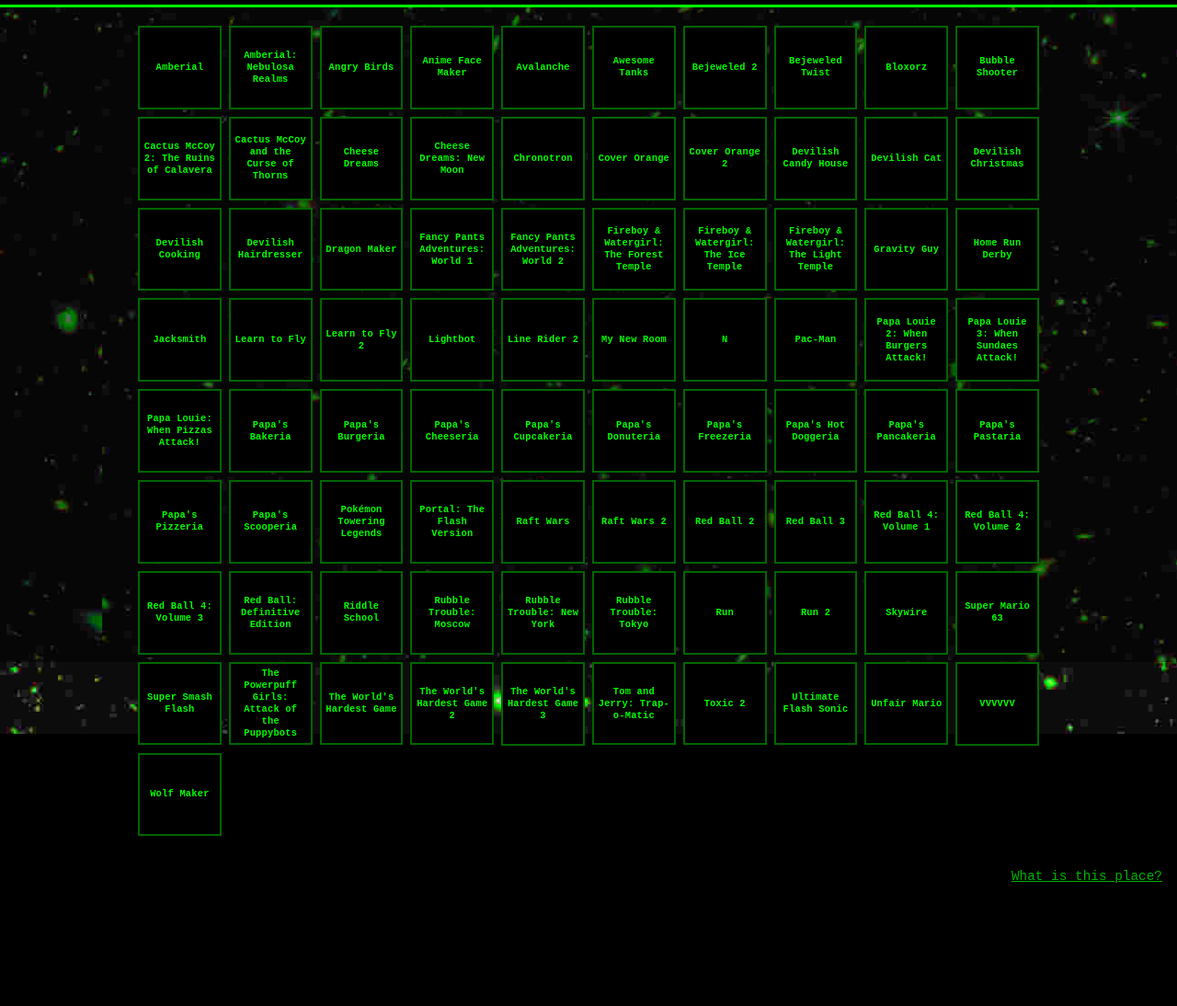
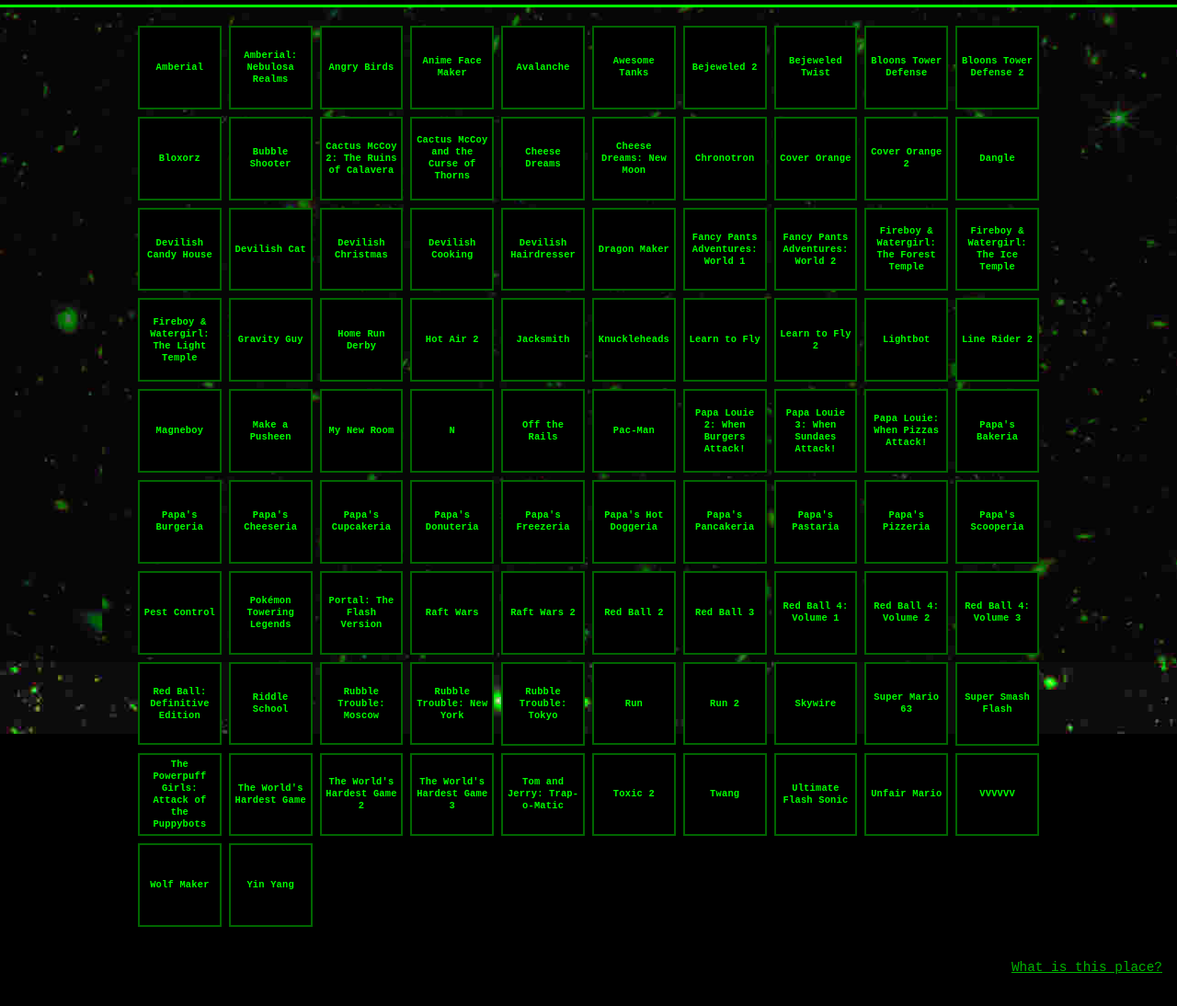
Before and after one commit to dponce-edu/johnPStinkyHQ, a plain HTML site: page index.html in a window 1280 px wide. Shown: the part 80-1174 px from the top of the page at 92% size. Before the commit the page ends 1093 px from the top, so only its background shows below. Drawn offline with Linux system fonts and the light colour scheme; no server answers; files whose address does not match are found by name.

Commit message:
Add Bloons TD 1-2, Make a Pusheen, Nitrome games, Off the Rails, Pest Control
Multi-file Nitrome games live in their own folders; Ruffle's base is now
set to the game's folder so their relative level loads resolve.

Co-Authored-By: Claude Opus 5.5 <noreply@anthropic.com>

```diff
--- a/games.js
+++ b/games.js
@@ -39,6 +39,11 @@
 //          line) or disable a game for every student.
 //
 // Don't rename or move a .swf once people have played it: saves are tied to its path.
+//
+// Games made of several files (Nitrome's Twang, Yin Yang, Hot Air 2 load
+// levels from folders next to the .swf): give each its own folder,
+// games/<id>/<id>.swf, with its subfolders copied as they are. The player
+// looks for a game's extra files next to its .swf.
 //
 // Hidden games go in games/hidden/ instead: the .swf files and their own list,
 // games/hidden/games.js. Only admins and accounts allowed to see hidden games
@@ -104,6 +109,18 @@ window.GAMES = [
     blurb: "Rotate gems in fours to make matches."
   },
   {
+    id: "bloons-td",
+    title: "Bloons Tower Defense",
+    file: "games/bloons-td.swf",
+    blurb: "Build towers. Pop bloons. Don't let any through."
+  },
+  {
+    id: "bloons-td-2",
+    title: "Bloons Tower Defense 2",
+    file: "games/bloons-td-2.swf",
+    blurb: "More towers, more tracks, more bloons."
+  },
+  {
     id: "bloxorz",
     title: "Bloxorz",
     file: "games/bloxorz.swf",
@@ -156,6 +173,12 @@ window.GAMES = [
     title: "Cover Orange 2",
     file: "games/cover-orange-2.swf",
     blurb: "Shield the oranges from the toxic cloud, again!"
+  },
+  {
+    id: "dangle",
+    title: "Dangle",
+    file: "games/dangle/dangle.swf",
+    blurb: "Swing on a rope to grab every jewel."
   },
   {
     id: "devilish-candy-house",
@@ -237,10 +260,22 @@ window.GAMES = [
     blurb: "Swing for the fences."
   },
   {
+    id: "hot-air-2",
+    title: "Hot Air 2",
+    file: "games/hot-air-2/hot-air-2.swf",
+    blurb: "Float your balloon past spikes and danger."
+  },
+  {
     id: "jacksmith",
     title: "Jacksmith",
     file: "games/jacksmith.swf",
     blurb: "Forge weapons for your army, then watch them fight."
+  },
+  {
+    id: "knuckleheads",
+    title: "Knuckleheads",
+    file: "games/knuckleheads/knuckleheads.swf",
+    blurb: "Two heads, one rope. Swing your way through."
   },
   {
     id: "learn-to-fly",
@@ -267,6 +302,18 @@ window.GAMES = [
     blurb: "Draw a track and watch the rider go."
   },
   {
+    id: "magneboy",
+    title: "Magneboy",
+    file: "games/magneboy/magneboy.swf",
+    blurb: "Flip your magnet to pull and push through each level."
+  },
+  {
+    id: "make-a-pusheen",
+    title: "Make a Pusheen",
+    file: "games/make-a-pusheen.swf",
+    blurb: "Dress up your very own Pusheen cat."
+  },
+  {
     id: "my-new-room",
     title: "My New Room",
     file: "games/my-new-room.swf",
@@ -277,6 +324,13 @@ window.GAMES = [
     title: "N",
     file: "games/n.swf",
     blurb: "Ninja platformer. Dodge the drones, grab the gold."
+  },
+  {
+    id: "off-the-rails",
+    title: "Off the Rails",
+    file: "games/off-the-rails.swf",
+    blurb: "Lay down track and keep the train moving.",
+    scaleToFit: true // switches Flash scaling off, like Gravity Guy
   },
   {
     id: "pac-man",
@@ -367,6 +421,12 @@ window.GAMES = [
     title: "Papa's Scooperia",
     file: "games/papas-scooperia.swf",
     blurb: "Scoop ice cream onto fresh-baked cookies."
+  },
+  {
+    id: "pest-control",
+    title: "Pest Control",
+    file: "games/pest-control.swf",
+    blurb: "Deal with the bugs before they take over."
   },
   {
     id: "pokemon-towering-legends",
@@ -530,6 +590,12 @@ window.GAMES = [
     blurb: "That's... a lot of goo."
   },
   {
+    id: "twang",
+    title: "Twang",
+    file: "games/twang/twang.swf",
+    blurb: "Swing, stretch and fling across rubber bands."
+  },
+  {
     id: "ultimate-flash-sonic",
     title: "Ultimate Flash Sonic",
     file: "games/ultimate-flash-sonic.swf",
@@ -553,5 +619,11 @@ window.GAMES = [
     title: "Wolf Maker",
     file: "games/wolf-maker.swf",
     blurb: "Design your own wolf."
+  },
+  {
+    id: "yin-yang",
+    title: "Yin Yang",
+    file: "games/yin-yang/yin-yang.swf",
+    blurb: "Light and dark, two worlds at once."
   }
 ];
```
Also changed, not shown: play.html (+5 -0 lines).
